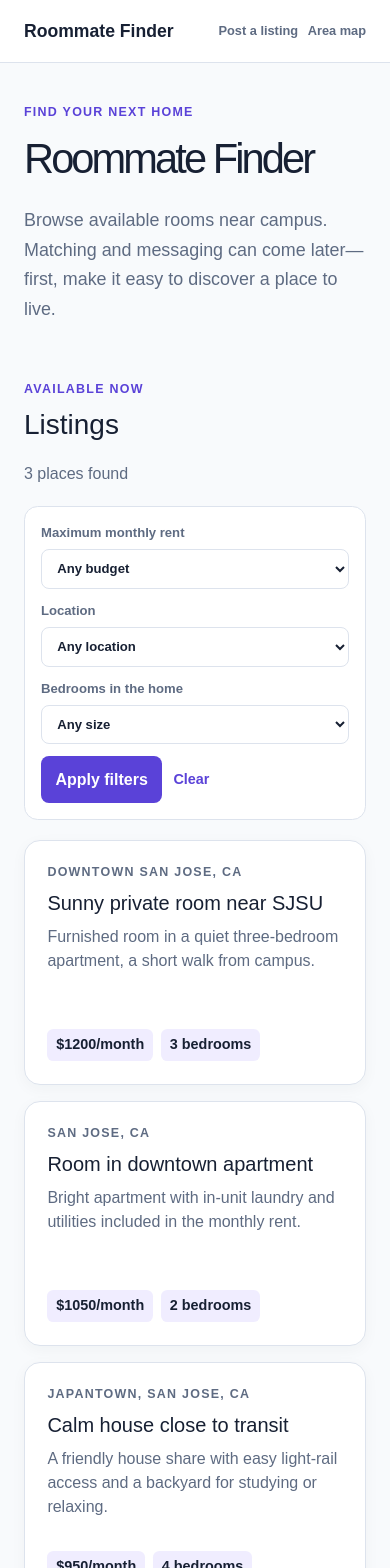
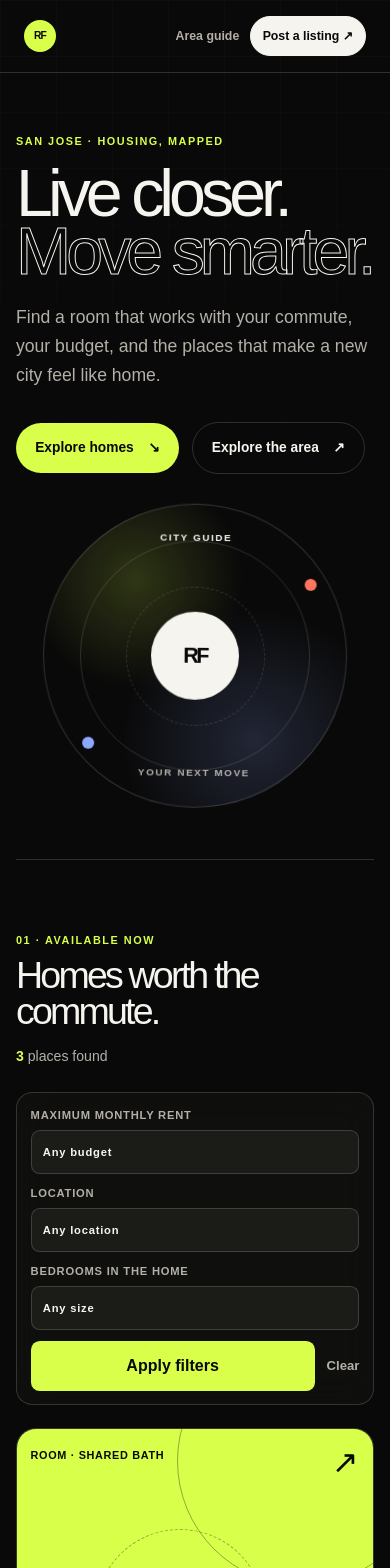
Before and after one commit to JoshSunJ/roommate-finder, a Next.js app in the folder roommate/: page / in a window 390 px wide. Shown: the top 1568 px of the page. Built offline with nearby package versions, Linux system fonts and the light colour scheme.

Commit message:
revamped UI

```diff
--- a/roommate/app/globals.css
+++ b/roommate/app/globals.css
@@ -1,99 +1,183 @@
 @import "tailwindcss";
 
 :root {
-  --background: #f8fafc;
-  --foreground: #172033;
-  --muted: #5e6b82;
-  --surface: #ffffff;
-  --border: #dde3ed;
-  --accent: #5a42d8;
+  --ink: #f6f4ee;
+  --ink-muted: #b4b0a8;
+  --night: #090909;
+  --night-soft: #121210;
+  --line: rgb(246 244 238 / 16%);
+  --lime: #d9ff4a;
+  --coral: #ff755f;
+  --blue: #8fa8ff;
+  --paper: #f1efe9;
 }
 
 @theme inline {
-  --color-background: var(--background);
-  --color-foreground: var(--foreground);
-}
-
-body {
-  margin: 0;
-  background: var(--background);
-  color: var(--foreground);
-  font-family: Arial, Helvetica, sans-serif;
+  --color-background: var(--night);
+  --color-foreground: var(--ink);
 }
 
 * { box-sizing: border-box; }
 
+html { scroll-behavior: smooth; }
+
+body {
+  margin: 0;
+  background: var(--night);
+  color: var(--ink);
+  font-family: Arial, Helvetica, sans-serif;
+}
+
+body::before {
+  position: fixed;
+  z-index: -1;
+  inset: 0;
+  background-image: linear-gradient(rgb(255 255 255 / 2%) 1px, transparent 1px), linear-gradient(90deg, rgb(255 255 255 / 2%) 1px, transparent 1px);
+  background-size: 56px 56px;
+  content: "";
+  mask-image: linear-gradient(to bottom, black, transparent 72%);
+}
+
 a { color: inherit; text-decoration: none; }
+button, input, select, textarea { font: inherit; }
 
 .navbar {
   display: flex;
   align-items: center;
   justify-content: space-between;
-  padding: 1.1rem max(1.5rem, calc((100vw - 1120px) / 2));
-  background: var(--surface);
-  border-bottom: 1px solid var(--border);
-  color: var(--muted);
-  font-size: 0.9rem;
+  width: min(100%, 1420px);
+  margin: 0 auto;
+  padding: 1.25rem max(1.5rem, calc((100vw - 1320px) / 2));
+  border-bottom: 1px solid var(--line);
+  color: var(--ink);
 }
 
-.brand { color: var(--foreground); font-size: 1.1rem; font-weight: 800; }
-.nav-links { display: flex; gap: 1rem; font-weight: 700; }
+.brand, .nav-links, .hero-actions, .listing-meta, .filter-actions {
+  display: flex;
+  align-items: center;
+}
 
-.page-shell { max-width: 1120px; margin: 0 auto; padding: 4rem 1.5rem 5rem; }
+.brand { gap: 0.7rem; font-size: 0.92rem; font-weight: 800; letter-spacing: -0.03em; }
+.brand-mark { display: grid; width: 2rem; height: 2rem; place-items: center; border-radius: 50%; background: var(--lime); color: var(--night); font-size: 0.64rem; letter-spacing: -0.08em; }
+.nav-links { gap: clamp(0.8rem, 2.5vw, 2.2rem); color: var(--ink-muted); font-size: 0.86rem; font-weight: 700; }
+.nav-links > a:not(.nav-cta):hover { color: var(--ink); }
+.nav-cta { padding: 0.7rem 0.95rem; border: 1px solid var(--ink); border-radius: 999px; color: var(--night); background: var(--ink); transition: transform 180ms ease, background 180ms ease; }
+.nav-cta:hover { transform: translateY(-2px); background: var(--lime); border-color: var(--lime); }
 
-.hero { max-width: 680px; margin-bottom: 3.5rem; }
-.hero h1 { margin: 0.4rem 0 1rem; font-size: clamp(2.6rem, 7vw, 4.7rem); letter-spacing: -0.07em; }
-.hero > p:last-child { color: var(--muted); font-size: 1.12rem; line-height: 1.65; }
-.eyebrow { margin: 0; color: var(--accent); font-size: 0.78rem; font-weight: 800; letter-spacing: 0.1em; text-transform: uppercase; }
+.page-shell { width: min(100%, 1320px); margin: 0 auto; padding: 0 1.5rem 6rem; }
 
-.section-heading { display: flex; align-items: end; justify-content: space-between; gap: 1rem; margin-bottom: 1.25rem; }
-.section-heading h2 { margin: 0.3rem 0 0; font-size: 1.75rem; }
-.section-heading > p { margin: 0; color: var(--muted); }
-.listing-grid { display: grid; grid-template-columns: repeat(auto-fit, minmax(260px, 1fr)); gap: 1rem; }
+.hero { min-height: 72vh; display: grid; grid-template-columns: minmax(0, 1.15fr) minmax(240px, 0.85fr); align-items: center; gap: clamp(2rem, 8vw, 8rem); padding: 5rem 0 4rem; border-bottom: 1px solid var(--line); }
+.hero-copy { max-width: 760px; }
+.eyebrow { margin: 0; color: var(--lime); font-size: 0.68rem; font-weight: 800; letter-spacing: 0.14em; text-transform: uppercase; }
+.hero h1, .section-heading h2, .detail-card h1, .map-header h1, .detail > h1 { letter-spacing: -0.075em; }
+.hero h1 { max-width: 820px; margin: 0.9rem 0 1.4rem; font-size: clamp(3.75rem, 8vw, 8rem); line-height: 0.88; }
+.hero h1 span { color: transparent; -webkit-text-stroke: 1px var(--ink); }
+.hero > .hero-copy > p:last-of-type { max-width: 540px; margin: 0; color: var(--ink-muted); font-size: 1.1rem; line-height: 1.65; }
+.hero-actions { flex-wrap: wrap; gap: 0.8rem; margin-top: 2rem; }
+.button { display: inline-flex; align-items: center; gap: 0.9rem; padding: 0.92rem 1.2rem; border-radius: 999px; font-size: 0.86rem; font-weight: 800; transition: transform 180ms ease, background 180ms ease; }
+.button:hover { transform: translateY(-2px); }
+.button--primary { background: var(--lime); color: var(--night); }
+.button--quiet { border: 1px solid var(--line); color: var(--ink); }
+.button--quiet:hover { background: var(--night-soft); }
 
-.listing-card { display: flex; flex-direction: column; min-height: 245px; padding: 1.4rem; background: var(--surface); border: 1px solid var(--border); border-radius: 1rem; box-shadow: 0 4px 15px rgb(30 41 59 / 4%); transition: transform 160ms ease, border-color 160ms ease; }
-.listing-card:hover { border-color: var(--accent); transform: translateY(-3px); }
-.listing-card h3 { margin: 0.55rem 0; font-size: 1.25rem; line-height: 1.25; }
-.listing-card p { color: var(--muted); line-height: 1.5; }
-.listing-meta { display: flex; gap: 0.5rem; flex-wrap: wrap; margin-top: auto; padding-top: 1rem; color: var(--foreground); font-size: 0.9rem; font-weight: 700; }
-.listing-meta span { padding: 0.35rem 0.55rem; background: #f0edff; border-radius: 0.4rem; }
+.hero-orbit { position: relative; display: grid; width: min(33vw, 390px); aspect-ratio: 1; place-items: center; margin-inline: auto; border: 1px solid var(--line); border-radius: 50%; background: radial-gradient(circle at 30% 25%, rgb(217 255 74 / 18%), transparent 35%), radial-gradient(circle at 70% 78%, rgb(143 168 255 / 18%), transparent 42%); animation: float 5s ease-in-out infinite; }
+.hero-orbit::before, .hero-orbit::after { position: absolute; border: 1px solid rgb(246 244 238 / 14%); border-radius: 50%; content: ""; }
+.hero-orbit::before { inset: 12%; }
+.hero-orbit::after { inset: 27%; border-style: dashed; }
+.orbit-core { z-index: 1; display: grid; width: 5.5rem; height: 5.5rem; place-items: center; border-radius: 50%; background: var(--ink); color: var(--night); font-size: 1.35rem; font-weight: 900; letter-spacing: -0.12em; }
+.orbit-label { position: absolute; font-size: 0.62rem; font-weight: 800; letter-spacing: 0.16em; }
+.orbit-label--top { top: 1.65rem; }
+.orbit-label--bottom { bottom: 1.65rem; color: var(--ink-muted); }
+.orbit-dot { position: absolute; width: 0.75rem; height: 0.75rem; border-radius: 50%; }
+.orbit-dot--one { top: 24%; right: 10%; background: var(--coral); }
+.orbit-dot--two { bottom: 19%; left: 13%; background: var(--blue); }
 
-.listing-filters { display: grid; grid-template-columns: repeat(4, minmax(0, 1fr)); gap: 0.75rem; align-items: end; padding: 1rem; margin-bottom: 1.25rem; background: var(--surface); border: 1px solid var(--border); border-radius: 0.85rem; }
-.listing-filters label { display: grid; gap: 0.4rem; color: var(--muted); font-size: 0.82rem; font-weight: 700; }
-.listing-filters select { width: 100%; padding: 0.65rem 0.7rem; border: 1px solid var(--border); border-radius: 0.5rem; background: white; color: var(--foreground); font: inherit; }
-.filter-actions { display: flex; align-items: center; gap: 0.7rem; }
-.filter-button { padding: 0.7rem 0.9rem; border: 0; border-radius: 0.5rem; background: var(--accent); color: white; font: inherit; font-weight: 800; cursor: pointer; }
-.filter-actions a { color: var(--accent); font-size: 0.9rem; font-weight: 700; }
-.empty-state { padding: 2rem; color: var(--muted); text-align: center; }
-.detail { max-width: 760px; }
-.back-link { color: var(--accent); font-weight: 700; }
-.detail-card { margin-top: 1.5rem; padding: clamp(1.5rem, 5vw, 3rem); background: var(--surface); border: 1px solid var(--border); border-radius: 1.25rem; }
-.detail-card h1 { margin: 0.5rem 0 1rem; font-size: clamp(2rem, 5vw, 3.5rem); letter-spacing: -0.05em; }
-.price { margin: 0; color: var(--accent) !important; font-size: 1.45rem; font-weight: 800; }
-.details { display: grid; grid-template-columns: repeat(2, minmax(0, 1fr)); gap: 0.75rem; padding: 0; list-style: none; }
-.details li { padding: 0.8rem; background: #f6f7fb; border-radius: 0.55rem; }
-.new-listing-form { display: grid; grid-template-columns: repeat(2, minmax(0, 1fr)); gap: 1rem; padding: 1.5rem; margin-top: 1.5rem; background: var(--surface); border: 1px solid var(--border); border-radius: 1rem; }
-.new-listing-form label { display: grid; gap: 0.4rem; color: var(--muted); font-size: 0.85rem; font-weight: 700; }
-.new-listing-form input, .new-listing-form select, .new-listing-form textarea { width: 100%; padding: 0.7rem; border: 1px solid var(--border); border-radius: 0.5rem; color: var(--foreground); font: inherit; }
+.page-shell > section:not(.hero) { padding-top: 4.5rem; }
+.section-heading { display: flex; align-items: flex-end; justify-content: space-between; gap: 1rem; margin-bottom: 1.6rem; }
+.section-heading h2 { max-width: 680px; margin: 0.65rem 0 0; font-size: clamp(2.35rem, 5vw, 4.8rem); line-height: 0.95; }
+.result-count { margin: 0; color: var(--ink-muted); font-size: 0.88rem; }
+.result-count strong { color: var(--lime); }
+
+.listing-filters { display: grid; grid-template-columns: repeat(3, minmax(0, 1fr)) auto; gap: 0.7rem; align-items: end; margin-bottom: 1.4rem; padding: 0.85rem; border: 1px solid var(--line); border-radius: 1rem; background: rgb(18 18 16 / 76%); backdrop-filter: blur(16px); }
+.listing-filters label { display: grid; gap: 0.4rem; color: var(--ink-muted); font-size: 0.7rem; font-weight: 800; letter-spacing: 0.07em; text-transform: uppercase; }
+.listing-filters select, .new-listing-form input, .new-listing-form select, .new-listing-form textarea { width: 100%; appearance: none; border: 1px solid var(--line); border-radius: 0.55rem; outline: 0; background: #1b1b18; color: var(--ink); }
+.listing-filters select { padding: 0.78rem 0.7rem; }
+.listing-filters select:focus, .new-listing-form input:focus, .new-listing-form select:focus, .new-listing-form textarea:focus { border-color: var(--lime); box-shadow: 0 0 0 3px rgb(217 255 74 / 12%); }
+.filter-actions { gap: 0.75rem; }
+.filter-button, .new-listing-form button { border: 0; border-radius: 0.55rem; background: var(--lime); color: var(--night); font-weight: 900; cursor: pointer; transition: transform 180ms ease; }
+.filter-button { padding: 0.8rem 1rem; white-space: nowrap; }
+.filter-button:hover, .new-listing-form button:hover { transform: translateY(-2px); }
+.filter-actions a { color: var(--ink-muted); font-size: 0.82rem; font-weight: 700; }
+.filter-actions a:hover { color: var(--ink); }
+
+.listing-grid { display: grid; grid-template-columns: repeat(3, minmax(0, 1fr)); gap: 1rem; }
+.listing-card { display: flex; flex-direction: column; min-height: 410px; overflow: hidden; border: 1px solid var(--line); border-radius: 1.25rem; background: var(--night-soft); transition: transform 240ms ease, border-color 240ms ease, box-shadow 240ms ease; }
+.listing-card:hover { transform: translateY(-6px); border-color: rgb(217 255 74 / 60%); box-shadow: 0 20px 55px rgb(0 0 0 / 28%); }
+.listing-visual { position: relative; height: 155px; overflow: hidden; padding: 0.85rem; background: #d8ff4a; color: var(--night); }
+.listing-visual--2 { background: #ff9d8c; }
+.listing-visual--3 { background: #93a9fb; }
+.listing-visual__type { position: relative; z-index: 2; font-size: 0.68rem; font-weight: 900; letter-spacing: 0.06em; text-transform: uppercase; }
+.listing-visual__arrow { position: absolute; z-index: 2; top: 0.55rem; right: 0.9rem; font-size: 2rem; font-weight: 300; }
+.listing-visual__shape { position: absolute; display: block; border: 1px solid rgb(9 9 9 / 34%); border-radius: 50%; }
+.listing-visual__shape--one { width: 250px; height: 250px; right: -54px; top: -93px; }
+.listing-visual__shape--two { width: 170px; height: 170px; left: 22%; bottom: -115px; border-style: dashed; }
+.listing-card__content { padding: 1.25rem 1.25rem 0; }
+.listing-card h3 { margin: 0.65rem 0; font-size: 1.38rem; letter-spacing: -0.05em; line-height: 1.05; }
+.listing-card__content > p:last-child { display: -webkit-box; overflow: hidden; margin: 0; color: var(--ink-muted); line-height: 1.55; -webkit-box-orient: vertical; -webkit-line-clamp: 2; }
+.listing-meta { flex-wrap: wrap; gap: 0.45rem; margin-top: auto; padding: 1.25rem; font-size: 0.78rem; font-weight: 800; }
+.listing-meta span { padding: 0.45rem 0.55rem; border: 1px solid var(--line); border-radius: 999px; }
+.listing-meta span:first-child { border-color: transparent; background: var(--ink); color: var(--night); }
+.empty-state { padding: 3rem; border: 1px dashed var(--line); border-radius: 1rem; color: var(--ink-muted); text-align: center; }
+
+.detail { max-width: 820px; }
+.back-link { display: inline-flex; gap: 0.4rem; margin-top: 2rem; color: var(--lime); font-size: 0.85rem; font-weight: 800; }
+.detail-card { margin-top: 1.5rem; padding: clamp(1.5rem, 5vw, 3rem); border: 1px solid var(--line); border-radius: 1.4rem; background: var(--night-soft); }
+.detail-card h1, .detail > h1 { margin: 0.55rem 0 1.2rem; font-size: clamp(2.6rem, 6vw, 5.2rem); line-height: 0.92; }
+.detail-card p { color: var(--ink-muted); line-height: 1.7; }
+.price { color: var(--lime) !important; font-size: 1.45rem; font-weight: 900; }
+.details { display: grid; grid-template-columns: repeat(2, minmax(0, 1fr)); gap: 0.7rem; padding: 0; list-style: none; }
+.details li { padding: 0.85rem; border: 1px solid var(--line); border-radius: 0.7rem; color: var(--ink-muted); }
+
+.form-intro, .map-header > p:last-child { max-width: 680px; color: var(--ink-muted); line-height: 1.65; }
+.new-listing-form { display: grid; grid-template-columns: repeat(2, minmax(0, 1fr)); gap: 1rem; padding: 1.25rem; margin-top: 1.7rem; border: 1px solid var(--line); border-radius: 1rem; background: var(--night-soft); }
+.new-listing-form label { display: grid; gap: 0.45rem; color: var(--ink-muted); font-size: 0.7rem; font-weight: 800; letter-spacing: 0.07em; text-transform: uppercase; }
+.new-listing-form input, .new-listing-form select, .new-listing-form textarea { padding: 0.78rem; font-size: 0.9rem; letter-spacing: 0; text-transform: none; }
+.new-listing-form textarea { min-height: 130px; resize: vertical; }
 .new-listing-form .full-width, .form-error { grid-column: 1 / -1; }
-.new-listing-form button { justify-self: start; padding: 0.75rem 1rem; border: 0; border-radius: 0.5rem; background: var(--accent); color: white; font: inherit; font-weight: 800; cursor: pointer; }
-.form-error { margin: 0; color: #b42318; font-weight: 700; }
-.form-intro, .map-header > p:last-child { color: var(--muted); line-height: 1.6; }
-.map-header { max-width: 680px; margin: 1.5rem 0; }
-.map-header h1 { margin: 0.35rem 0 0.6rem; font-size: clamp(2rem, 5vw, 3.5rem); letter-spacing: -0.05em; }
-.location-map, .map-loading { min-height: 520px; border: 1px solid var(--border); border-radius: 1rem; }
-.map-loading { display: grid; place-items: center; background: var(--surface); color: var(--muted); }
-.place-list { display: grid; grid-template-columns: repeat(auto-fit, minmax(210px, 1fr)); gap: 1rem; margin-top: 1.25rem; }
-.place-list article { padding: 1rem; background: var(--surface); border: 1px solid var(--border); border-radius: 0.75rem; }
-.place-list h2 { margin: 0.45rem 0; font-size: 1.05rem; }
-.place-list p:last-child { margin: 0; color: var(--muted); }
+.new-listing-form button { justify-self: start; padding: 0.85rem 1.1rem; }
+.form-error { margin: 0; color: #ff9d8c; font-weight: 800; }
+
+.map-header { max-width: 760px; margin: 3rem 0 1.7rem; }
+.map-header h1 { margin: 0.65rem 0; font-size: clamp(2.7rem, 6vw, 5rem); line-height: 0.92; }
+.location-map, .map-loading { min-height: 520px; overflow: hidden; border: 1px solid var(--line); border-radius: 1.25rem; }
+.map-loading { display: grid; place-items: center; background: var(--night-soft); color: var(--ink-muted); }
+.place-list { display: grid; grid-template-columns: repeat(4, minmax(0, 1fr)); gap: 0.8rem; margin-top: 1rem; }
+.place-list article { padding: 1rem; border: 1px solid var(--line); border-radius: 0.8rem; background: var(--night-soft); }
+.place-list h2 { margin: 0.55rem 0; font-size: 1rem; letter-spacing: -0.03em; }
+.place-list p:last-child { margin: 0; color: var(--ink-muted); font-size: 0.86rem; line-height: 1.5; }
+
+@keyframes float { 50% { transform: translateY(-12px) rotate(3deg); } }
+
+@media (max-width: 900px) {
+  .hero { grid-template-columns: 1fr; min-height: auto; padding-top: 4.5rem; }
+  .hero-orbit { width: min(68vw, 360px); }
+  .listing-grid { grid-template-columns: repeat(2, minmax(0, 1fr)); }
+  .place-list { grid-template-columns: repeat(2, minmax(0, 1fr)); }
+  .listing-filters { grid-template-columns: repeat(2, minmax(0, 1fr)); }
+}
 
 @media (max-width: 600px) {
-  .navbar span { display: none; }
-  .page-shell { padding-top: 2.5rem; }
-  .section-heading { align-items: start; flex-direction: column; }
-  .listing-filters { grid-template-columns: 1fr; }
-  .details { grid-template-columns: 1fr; }
-  .new-listing-form { grid-template-columns: 1fr; }
-  .nav-links { gap: 0.6rem; font-size: 0.8rem; }
+  .navbar { padding-block: 1rem; }
+  .brand > span:last-child { display: none; }
+  .nav-links { gap: 0.65rem; font-size: 0.77rem; }
+  .nav-cta { padding: 0.6rem 0.75rem; }
+  .page-shell { padding-inline: 1rem; }
+  .hero { padding: 3.8rem 0 3rem; }
+  .hero h1 { font-size: clamp(3.45rem, 17vw, 5.5rem); }
+  .hero-orbit { width: min(78vw, 320px); }
+  .section-heading { align-items: flex-start; flex-direction: column; }
+  .listing-grid, .listing-filters, .new-listing-form, .place-list, .details { grid-template-columns: 1fr; }
+  .filter-actions { display: grid; grid-template-columns: 1fr auto; }
+  .filter-button { width: 100%; }
+  .listing-card { min-height: 385px; }
 }
--- a/roommate/app/layout.tsx
+++ b/roommate/app/layout.tsx
@@ -3,8 +3,8 @@
 import "leaflet/dist/leaflet.css";
 
 export const metadata: Metadata = {
-  title: "Roommate Finder",
-  description: "Browse rooms and apartments near campus.",
+  title: "Roommate Finder | Housing, mapped",
+  description: "Find rooms and apartments that work with your city life.",
 };
 
 export default function RootLayout({
@@ -14,7 +14,7 @@
 }>) {
   return (
     <html lang="en">
-      <body className="min-h-full flex flex-col">{children}</body>
+      <body>{children}</body>
     </html>
   );
 }
--- a/roommate/app/page.tsx
+++ b/roommate/app/page.tsx
@@ -36,22 +36,43 @@
     <>
       <Navbar />
       <main className="page-shell">
-        <section className="hero">
-          <p className="eyebrow">Find your next home</p>
-          <h1>Roommate Finder</h1>
-          <p>
-            Browse available rooms near campus. Matching and messaging can come
-            later—first, make it easy to discover a place to live.
-          </p>
+        <section className="hero hero--home">
+          <div className="hero-copy">
+            <p className="eyebrow">San Jose · housing, mapped</p>
+            <h1>
+              Live closer.
+              <br />
+              <span>Move smarter.</span>
+            </h1>
+            <p>
+              Find a room that works with your commute, your budget, and the
+              places that make a new city feel like home.
+            </p>
+            <div className="hero-actions">
+              <a className="button button--primary" href="#listings">
+                Explore homes <span aria-hidden="true">↘</span>
+              </a>
+              <a className="button button--quiet" href="/map">
+                Explore the area <span aria-hidden="true">↗</span>
+              </a>
+            </div>
+          </div>
+          <div className="hero-orbit" aria-hidden="true">
+            <span className="orbit-label orbit-label--top">CITY GUIDE</span>
+            <span className="orbit-label orbit-label--bottom">YOUR NEXT MOVE</span>
+            <span className="orbit-core">RF</span>
+            <span className="orbit-dot orbit-dot--one" />
+            <span className="orbit-dot orbit-dot--two" />
+          </div>
         </section>
 
-        <section aria-labelledby="available-listings">
+        <section id="listings" aria-labelledby="available-listings">
           <div className="section-heading">
             <div>
-              <p className="eyebrow">Available now</p>
-              <h2 id="available-listings">Listings</h2>
+              <p className="eyebrow">01 · Available now</p>
+              <h2 id="available-listings">Homes worth the commute.</h2>
             </div>
-            <p>{listings.length} places found</p>
+            <p className="result-count"><strong>{listings.length}</strong> places found</p>
           </div>
 
           <ListingFilters filters={filters} locations={locations} />
--- a/roommate/components/ListingCard.tsx
+++ b/roommate/components/ListingCard.tsx
@@ -8,9 +8,17 @@
 export default function ListingCard({ listing }: Props) {
   return (
     <Link className="listing-card" href={`/listings/${listing.id}`}>
-      <p className="eyebrow">{listing.location}</p>
-      <h3>{listing.title}</h3>
-      <p>{listing.description}</p>
+      <div className={`listing-visual listing-visual--${listing.id}`}>
+        <span className="listing-visual__type">Room · {listing.bathroomType.toLowerCase()} bath</span>
+        <span className="listing-visual__arrow" aria-hidden="true">↗</span>
+        <span className="listing-visual__shape listing-visual__shape--one" />
+        <span className="listing-visual__shape listing-visual__shape--two" />
+      </div>
+      <div className="listing-card__content">
+        <p className="eyebrow">{listing.location}</p>
+        <h3>{listing.title}</h3>
+        <p>{listing.description}</p>
+      </div>
       <div className="listing-meta">
         <span>${listing.rent}/month</span>
         <span>{listing.bedrooms} bedrooms</span>
--- a/roommate/components/Navbar.tsx
+++ b/roommate/components/Navbar.tsx
@@ -1,10 +1,16 @@
 import Link from "next/link";
 
 export default function Navbar() {
-    return (
+  return (
     <nav className="navbar">
-      <Link href="/" className="brand">Roommate Finder</Link>
-      <div className="nav-links"><Link href="/listings/new">Post a listing</Link><Link href="/map">Area map</Link></div>
-        </nav>
-    );
+      <Link href="/" className="brand" aria-label="Roommate Finder home">
+        <span className="brand-mark">RF</span>
+        <span>Roommate Finder</span>
+      </Link>
+      <div className="nav-links">
+        <Link href="/map">Area guide</Link>
+        <Link className="nav-cta" href="/listings/new">Post a listing <span aria-hidden="true">↗</span></Link>
+      </div>
+    </nav>
+  );
 }
```
